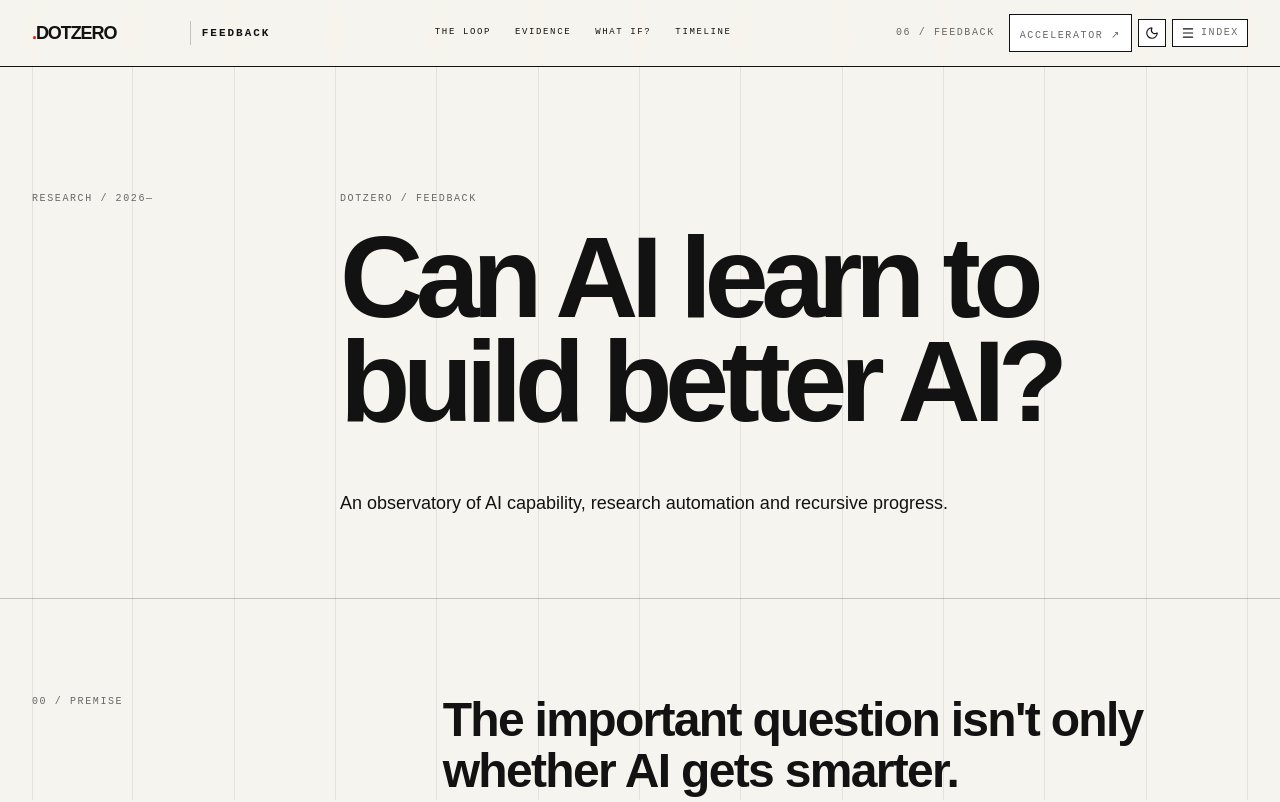
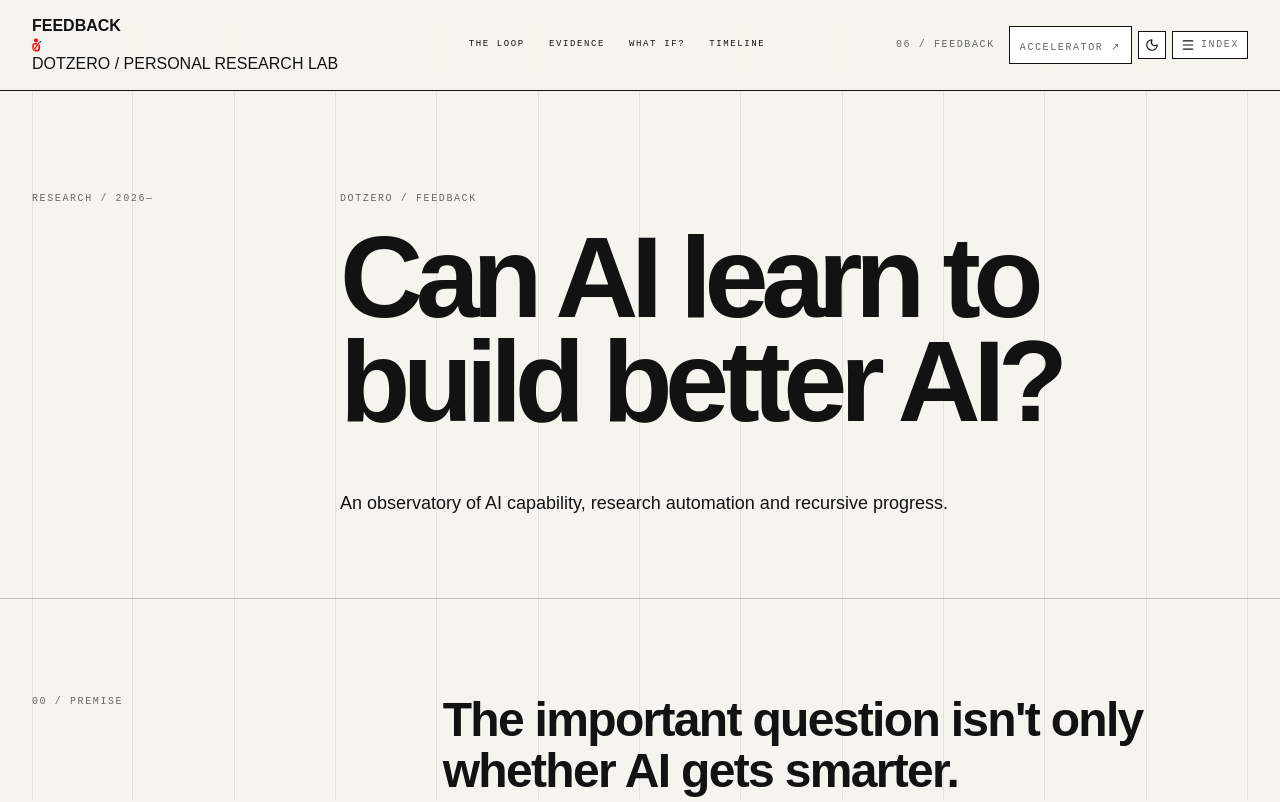
Before and after one commit to Bergtripper/feedback, a React (Vite) app: page / in a window 1280 px wide. Shown: the top 802 px of the page. Built offline with nearby package versions, Linux system fonts and the light colour scheme.

Commit message:
Header: give FEEDBACK a native observatory identity

```diff
--- a/src/components/FeedbackHeader.tsx
+++ b/src/components/FeedbackHeader.tsx
@@ -1,4 +1,4 @@
-import React,{useEffect,useState}from'react';import{Menu,X,Moon,Sun}from'lucide-react';import{DotzeroMark}from'./DotzeroMark';import{DotzeroLogotype}from'./DotzeroLogotype';
+import React,{useEffect,useState}from'react';import{Menu,X,Moon,Sun}from'lucide-react';import{DotzeroMark}from'./DotzeroMark';
 
 const links=[
  {label:'The Loop',href:'#loop'},{label:'Signals',href:'#signals'},{label:'Evidence',href:'#evidence'},{label:"What's missing?",href:'#missing'},
@@ -12,7 +12,7 @@ export function FeedbackHeader({dark,onToggle,timeTool,onTimeTool}:{dark:boolean
  useEffect(()=>{const sync=()=>setCompactBrand(window.scrollY>32);sync();window.addEventListener('scroll',sync,{passive:true});return()=>window.removeEventListener('scroll',sync)},[]);
  return <header className="fixed inset-x-0 top-0 z-50 border-b dz-border feedback-header">
   <div className="mx-auto flex max-w-7xl items-center justify-between px-4 py-3.5 sm:px-6 lg:px-8">
-   <div className="feedback-brand-cluster"><a href="#top" className="dz-brand-lockup" aria-label="DOTZERO — personal research lab"><span className="dz-brand-state" data-compact={compactBrand}>{compactBrand?<DotzeroMark size={24} className="dz-brand-state__item"/>:<DotzeroLogotype className="dz-brand-state__item"/>}</span></a><div className="feedback-brand-divider" aria-hidden="true"/><a href="#top" className="feedback-project-name no-underline dz-text">FEEDBACK</a></div>
+   <a href="#top" className="feedback-identity no-underline dz-text" data-compact={compactBrand} aria-label="FEEDBACK — a DOTZERO personal research lab project"><span className="feedback-wordmark"><strong>FEEDBACK</strong><span className="feedback-return" aria-hidden="true"><i/><b/></span></span><span className="feedback-provenance"><DotzeroMark size={10}/><span>DOTZERO / PERSONAL RESEARCH LAB</span></span></a>
    <nav className="hidden lg:flex items-center gap-6 font-mono text-[9px] uppercase tracking-[0.18em]">{primary.map(l=><a key={l.href} href={l.href} className="feedback-nav-link">{l.label}</a>)}</nav>
    <div className="flex items-center gap-1.5">
     <span className="hidden sm:inline dz-meta mr-2">06 / Feedback</span>
```
